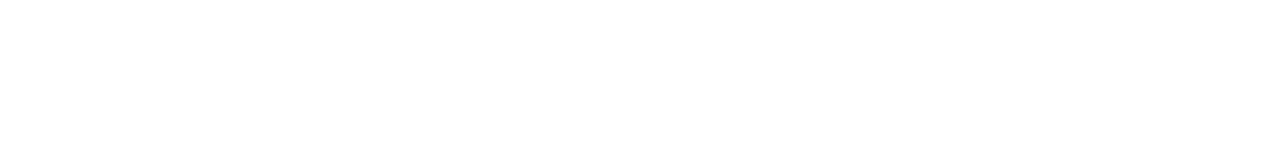
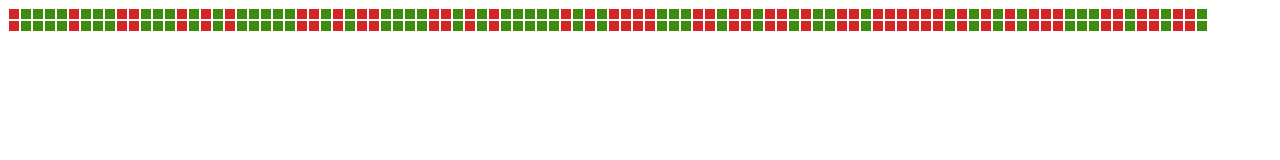
Before and after one commit to daon/cellular-automaton, a website: page index.html in a window 1280 px wide. Drawn offline with Linux system fonts and the light colour scheme.

Commit message:
Started on code

```diff
--- a/cellular-automaton.js
+++ b/cellular-automaton.js
@@ -0,0 +1,38 @@
+'use strict';
+
+function getRandomBinary() {
+    return Math.floor(Math.random() * 2);
+}
+
+function createCell(active) {
+    active = !!active;
+    const state = active ? 'active' : 'inactive';
+    let cell = document.createElement('div');
+    cell.classList.add('cell', state);
+    return cell;
+}
+
+function createRow(cells) {
+    cells = cells || [];
+    let row = document.createElement('div');
+    row.classList.add('row');
+    cells.forEach((cell) => row.appendChild(cell));
+    return row;
+}
+
+// First generation
+let cells = Array(100)
+    .fill(1)
+    .map(() => createCell(getRandomBinary()));
+
+let firstGeneration = createRow(cells);
+
+let cellularAutomaton = document.getElementById('cellular-automaton');
+cellularAutomaton.appendChild(firstGeneration);
+
+function cloneRow(row) {
+    return row.cloneNode(true);
+}
+
+let nextGeneration = cloneRow(firstGeneration);
+cellularAutomaton.appendChild(nextGeneration);
--- a/index.html
+++ b/index.html
@@ -7,7 +7,7 @@
     </head>
     <body>
 
-
+        <div id="cellular-automaton"></div>
 
         <script src="./cellular-automaton.js"></script>
     </body>
--- a/style.css
+++ b/style.css
@@ -0,0 +1,17 @@
+.row {
+    display: flex;
+}
+
+.cell {
+    width: 10px;
+    height: 10px;
+    margin: 1px;
+}
+
+.cell.active {
+    background: #3C8D0D;
+}
+
+.cell.inactive {
+    background: #d42426;
+}
```
Also changed, not shown: .eslintrc.json (added).
